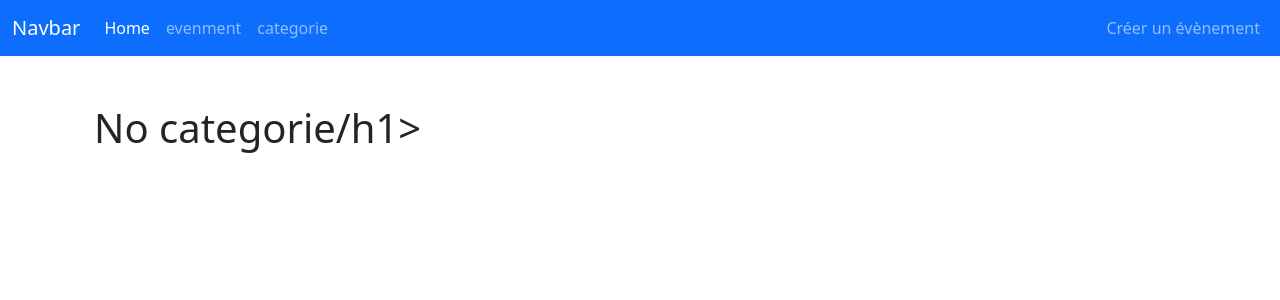
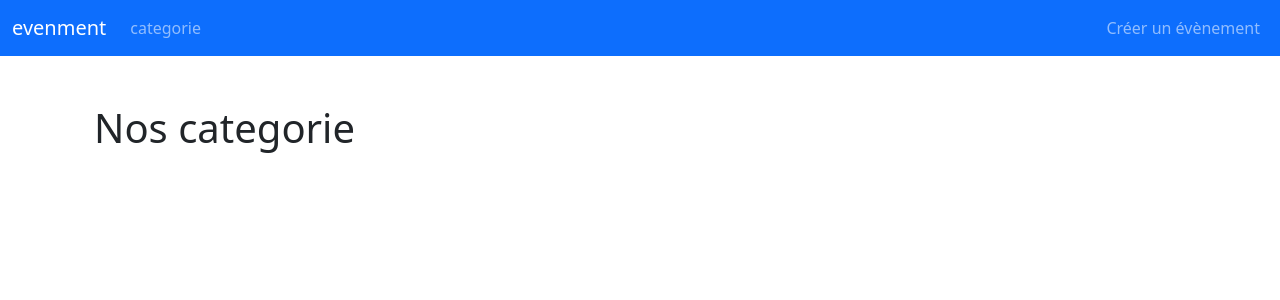
Before and after one commit to Haytam04/gestion-evenements-django, a Django app: page /ctegorie in a window 1280 px wide. Shown: the top 300 px of the page. Run offline with Django 5.2, Linux system fonts and the light colour scheme; data that the repository does not hold is empty; some libraries are stand-ins or nearby versions.

```diff
--- a/backend/evenment/templates/base/base.html
+++ b/backend/evenment/templates/base/base.html
@@ -12,20 +12,14 @@
 <body>
     <nav class="navbar navbar-expand-lg bg-primary" data-bs-theme="dark">
   <div class="container-fluid">
-    <a class="navbar-brand" href="{% url 'evenment' %}">Navbar</a>
+    <a class="navbar-brand" href="{% url 'evenment' %}">evenment</a>
     <button class="navbar-toggler" type="button" data-bs-toggle="collapse" data-bs-target="#navbarColor01" aria-controls="navbarColor01" aria-expanded="false" aria-label="Toggle navigation">
       <span class="navbar-toggler-icon"></span>
     </button>
     <div class="collapse navbar-collapse" id="navbarColor01">
       <ul class="navbar-nav me-auto"> {# Existing items on the left. `me-auto` pushes the next content to the right. #}
-        <li class="nav-item">
-          <a class="nav-link active" href="#">Home
-            <span class="visually-hidden">(current)</span>
-          </a>
-        </li>
-        <li class="nav-item">
-          <a class="nav-link" href="{% url 'evenment' %}">evenment</a>
-        </li>
+
+
         <li class="nav-item">
           <a class="nav-link" href="{% url 'categorie_list' %}">categorie</a>
         </li>
--- a/backend/evenment/templates/categorie/categorie_list.html
+++ b/backend/evenment/templates/categorie/categorie_list.html
@@ -9,35 +9,20 @@
 </head>
 
 <div class="container my-5">
-  <h1>No categorie/h1>
+  <h1>Nos categorie</h1>
   {% bootstrap_messages %}
   <div class="row">
     {% for category in categorie %}
      <div class="col-md-4 col-lg-4 col-xl-3 py-3">
     <div class="card bg-light my-3 p-3 rounded" style="height: 100%;">
-      <a href="{% url 'categoriel' category.pk %}">
-        {% if category.image %}
-          <img src="{{ category.image.url }}" class="card-img-top" alt="Image for {{ category.name }}">
-        {% else %}
-          <img src="https://via.placeholder.com/400x200?text=Category" class="card-img-top" alt="No image available for {{ category.name }}">
-        {% endif %}
-      </a>
+
       <div class="card-body d-flex flex-column">
         <div class="card-title" style="min-height: 40px;">
           <a href="{% url 'categoriel' category.pk %}">
             <strong>{{ category.name }}</strong>
           </a>
         </div>
-        <div class="card-text flex-grow-1">
-          {% if category.description %}
-            <p>{{ category.description|truncatechars:100 }}</p>
-          {% else %}
-            <p>No description available.</p>
-          {% endif %}
-          {% if category.events.count %}
-            <p>{{ category.events.count }} Events</p>
-          {% endif %}
-        </div>
+
         <div class="mt-auto">
           <a href="{% url 'categoriel' category.pk %}" class="btn btn-outline-primary btn-sm">View Events</a>
         </div>
--- a/backend/evenment/views.py
+++ b/backend/evenment/views.py
@@ -75,7 +75,6 @@ class creationView(View):
 
 
 
-
             evenement = Evenement.objects.create(
                 name=name,
                 category=category,
```
